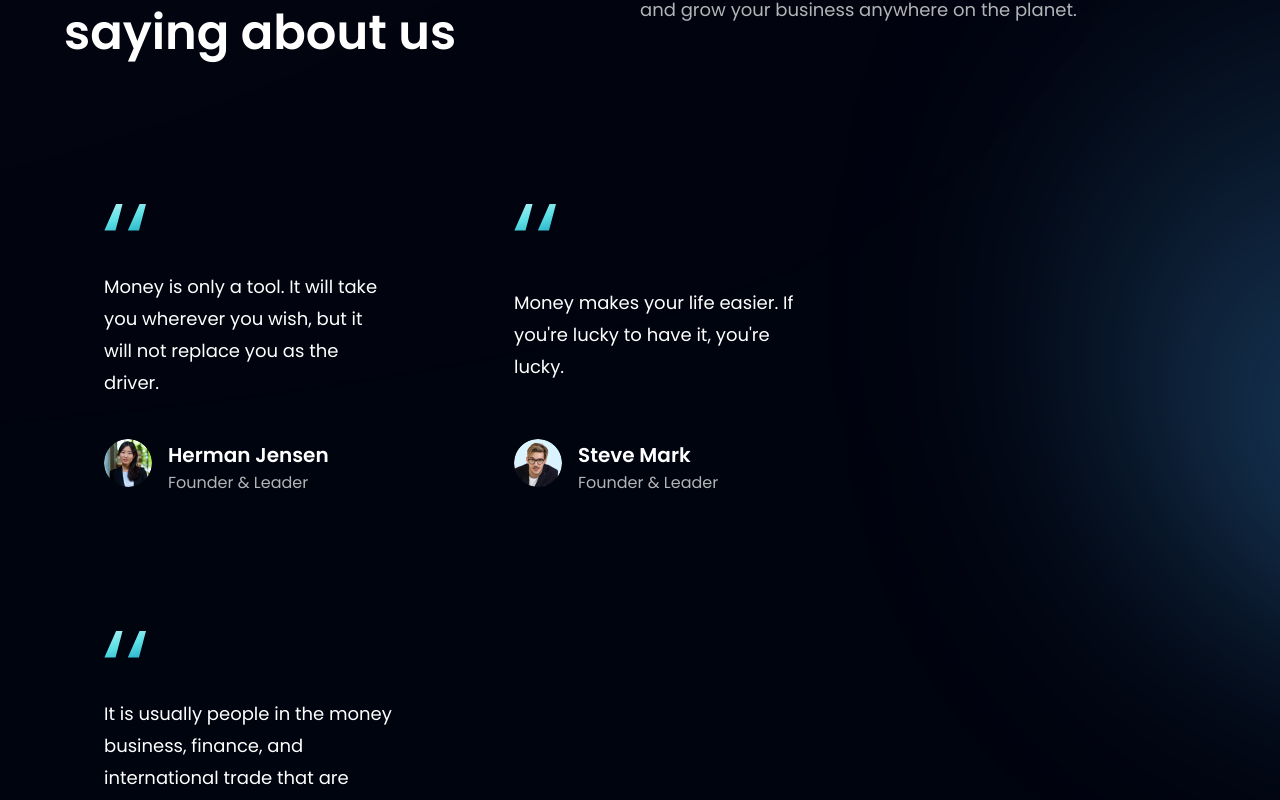
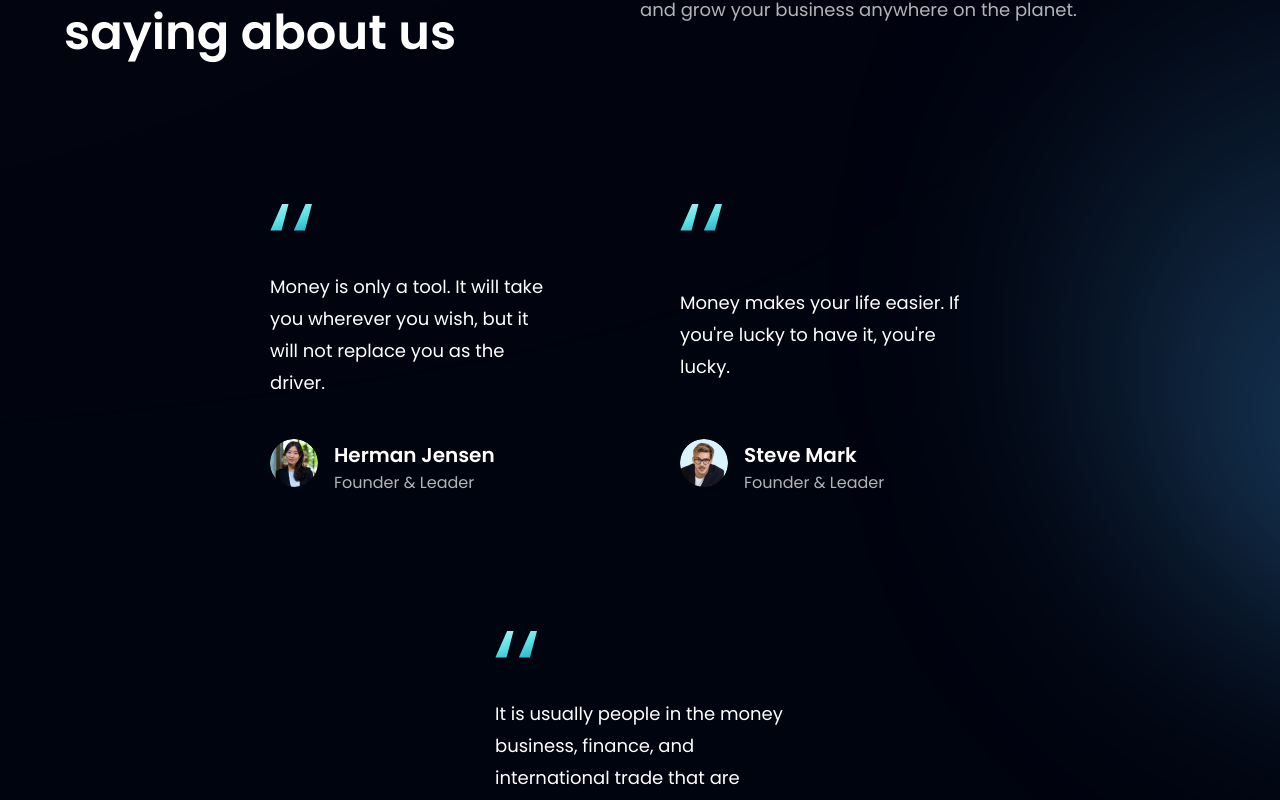
Before and after one commit to anmolshah80/modern-bank-app, a React (Vite) app: page / in a window 1280 px wide. Shown: the part 2950-3750 px from the top of the page. Built offline with nearby package versions, Linux system fonts and the light colour scheme.

Commit message:
Update the css to justify-contents in center for ShowFeedbacks wrapper div element

```diff
--- a/src/components/Testimonials.jsx
+++ b/src/components/Testimonials.jsx
@@ -28,7 +28,7 @@ const Testimonials = () => (
       </div>
     </div>
 
-    <div className="flex flex-wrap lg:justify-start justify-between w-full feedback-container relative z-[1]">
+    <div className="flex flex-wrap lg:justify-center justify-between w-full feedback-container relative z-[1]">
       <ShowFeedbacks />
     </div>
   </section>
```
